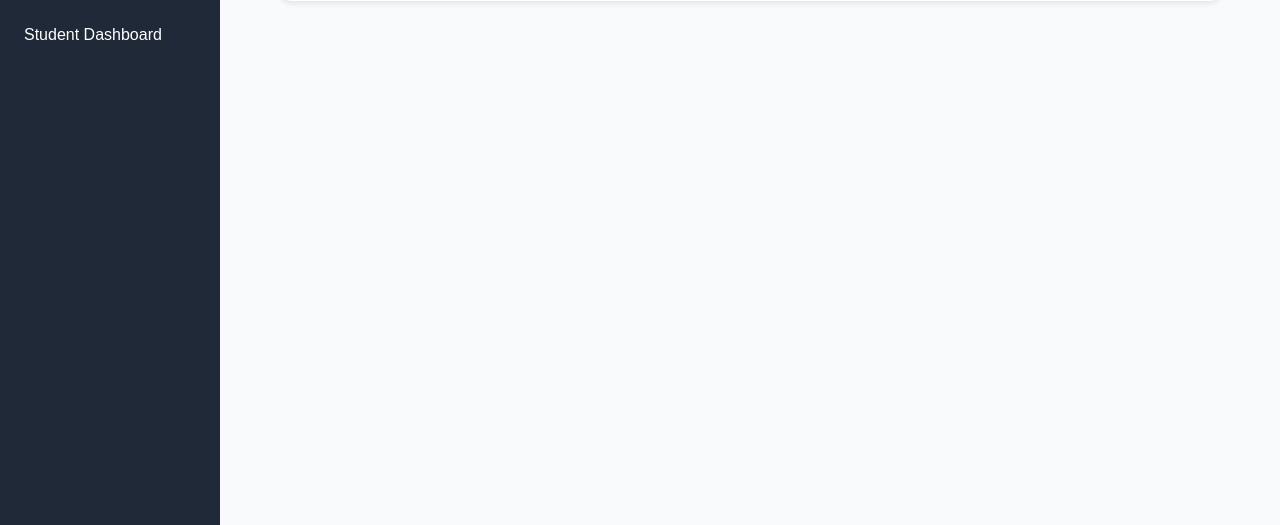
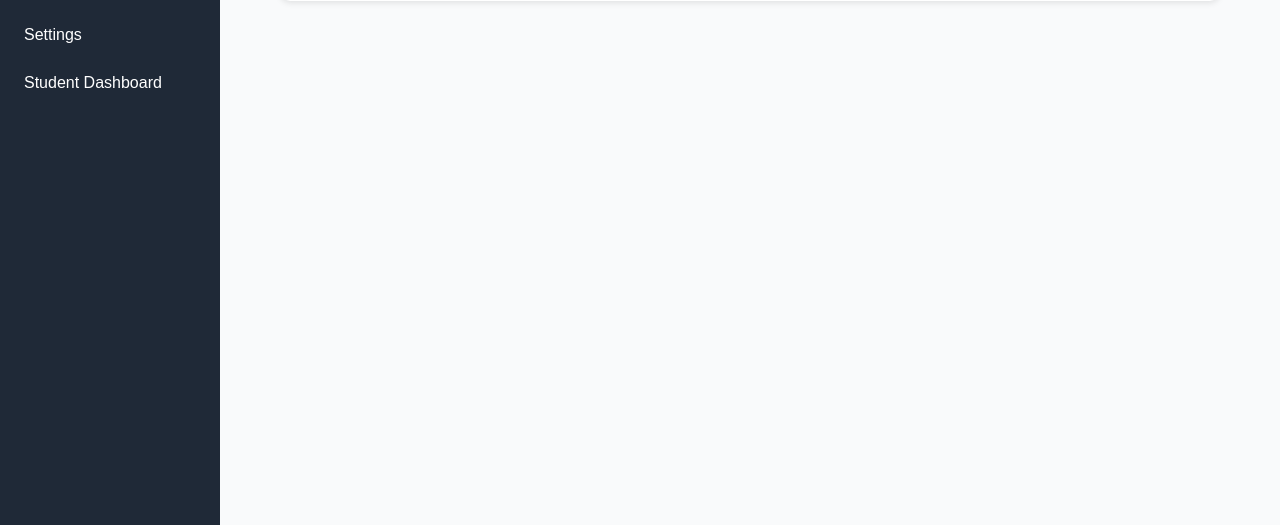
Before and after one commit to icekidtech/UniVerify, a FastAPI app: template templates/admin/users.html in a window 1280 px wide. Shown: the part 514-1039 px from the top of the page. Run offline with FastAPI, Linux system fonts and the light colour scheme; the template is opened without the code that fills it, so the values that code supplies are empty.

Commit message:
feat: Move settings link to sidebar for better accessibility based on admin role

```diff
--- a/templates/admin/base_admin.html
+++ b/templates/admin/base_admin.html
@@ -35,9 +35,9 @@
             <a href="/admin/users">Users</a>
             {% if admin.role == 'super_admin' %}
                 <a href="/admin/manage-admins">Manage Admins</a>
-                <a href="/admin/settings">Settings</a>
             {% endif %}
             <hr class="sidebar-divider">
+            <a href="/settings">Settings</a>
             <a href="/dashboard">Student Dashboard</a>
         </nav>
 
```
